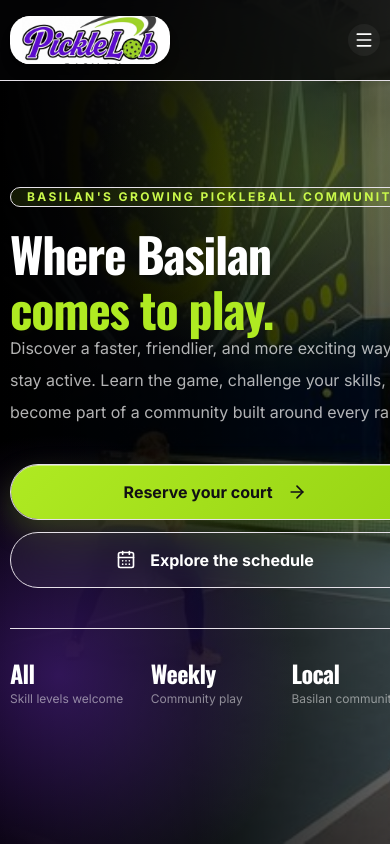
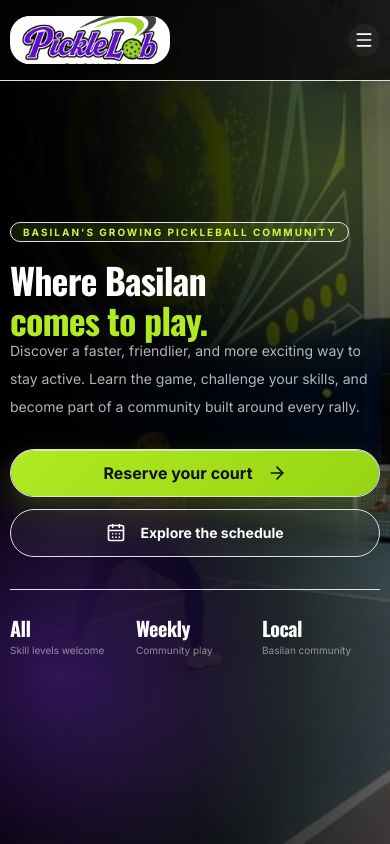
Before and after one commit to buildwithjaym/pickleball-basilan-booking, a Next.js app: page / in a window 390 px wide. Shown: the top 844 px of the page. Built offline with nearby package versions, Linux system fonts and the light colour scheme.

Commit message:
fixes the hero section responsivenes

```diff
--- a/app/page.tsx
+++ b/app/page.tsx
@@ -530,8 +530,9 @@ export default function HomePage() {
       <main>
         <section
   id="home"
-          className="relative isolate flex min-h-[100svh] items-center overflow-hidden bg-brand-black pb-20 pt-32 text-white"
+  className="relative isolate flex min-h-[100svh] items-center overflow-hidden bg-brand-black pb-16 pt-24 sm:pt-28 lg:pt-32 text-white"
 >
+  {/* BACKGROUND (UNCHANGED) */}
   <Image
     src="/hero_pic.jpg"
     alt="Pickleball players enjoying a match"
@@ -541,11 +542,13 @@ export default function HomePage() {
     className="object-cover object-center"
   />
 
+  {/* OVERLAYS (UNCHANGED) */}
   <div className="absolute inset-0 bg-black/50" />
   <div className="absolute inset-0 bg-gradient-to-r from-black via-black/80 to-black/25" />
   <div className="absolute inset-0 bg-[radial-gradient(circle_at_80%_20%,rgba(151,212,20,0.22),transparent_30%)]" />
   <div className="absolute inset-0 bg-[radial-gradient(circle_at_15%_80%,rgba(135,53,245,0.34),transparent_32%)]" />
 
+  {/* FLOAT ANIMATION (UNCHANGED) */}
   <motion.div
     aria-hidden="true"
     animate={{
@@ -560,44 +563,74 @@ export default function HomePage() {
     className="absolute right-[7%] top-[17%] hidden size-48 rounded-full bg-brand-lime-400/15 blur-3xl lg:block"
   />
 
-          <div className="site-container relative z-10 grid items-center gap-14 lg:grid-cols-[1.08fr_0.92fr]">
+  {/* RESPONSIVE GRID FIX ONLY */}
+  <div className="
+    site-container relative z-10
+    grid items-center gap-10 lg:gap-14
+    lg:grid-cols-[1.08fr_0.92fr]
+  ">
+
+    {/* LEFT CONTENT */}
     <motion.div
-              initial={{
-                opacity: 0,
-                y: 30,
-              }}
-              animate={{
-                opacity: 1,
-                y: 0,
-              }}
-              transition={{
-                duration: 0.7,
-                ease: "easeOut",
-              }}
+      initial={{ opacity: 0, y: 30 }}
+      animate={{ opacity: 1, y: 0 }}
+      transition={{ duration: 0.7, ease: "easeOut" }}
       className="max-w-4xl"
     >
-              <Badge className="mb-6 border-brand-lime-300/30 bg-brand-lime-400/10 px-4 py-2 text-xs font-bold uppercase tracking-[0.2em] text-brand-lime-300 hover:bg-brand-lime-400/10">
+      {/* BADGE (RESPONSIVE TEXT ONLY) */}
+      <Badge className="
+        mb-5 sm:mb-6
+        border-brand-lime-300/30
+        bg-brand-lime-400/10
+        px-3 sm:px-4 py-2
+        text-[10px] sm:text-xs
+        font-bold uppercase tracking-[0.2em]
+        text-brand-lime-300
+      ">
         Basilan&apos;s growing pickleball community
       </Badge>
 
-              <h1 className="font-display text-5xl font-bold leading-[0.96] tracking-tight sm:text-6xl md:text-7xl xl:text-[5.75rem]">
+      {/* TITLE (FIX MOBILE OVERFLOW ONLY) */}
+      <h1 className="
+        font-display font-bold tracking-tight leading-[0.98]
+        text-4xl sm:text-5xl md:text-6xl lg:text-7xl xl:text-[5.75rem]
+      ">
         Where Basilan
-                <span className="mt-2 block text-brand-lime-400">
+        <span className="mt-1 sm:mt-2 block text-brand-lime-400">
           comes to play.
         </span>
       </h1>
 
-              <p className="mt-7 max-w-2xl text-base leading-8 text-white/70 sm:text-lg lg:text-xl">
-                Discover a faster, friendlier, and more exciting way to
-                stay active. Learn the game, challenge your skills, and
-                become part of a community built around every rally.
+      {/* DESCRIPTION (BETTER MOBILE READABILITY ONLY) */}
+      <p className="
+        mt-5 sm:mt-7
+        max-w-2xl
+        text-sm sm:text-base lg:text-xl
+        leading-7 sm:leading-8
+        text-white/70
+      ">
+        Discover a faster, friendlier, and more exciting way to stay active.
+        Learn the game, challenge your skills, and become part of a community
+        built around every rally.
       </p>
 
-              <div className="mt-9 flex flex-col gap-3 sm:flex-row">
+      {/* CTA (MOBILE-FIRST FIX ONLY) */}
+      <div className="
+        mt-7 sm:mt-9
+        flex flex-col sm:flex-row
+        gap-3
+      ">
+
         <Button
           asChild
           size="lg"
-                  className="lime-button h-14 rounded-full px-8 text-base font-bold"
+          className="
+            h-12 sm:h-14
+            w-full sm:w-auto
+            rounded-full px-6 sm:px-8
+            text-base font-bold
+            lime-button
+          "
         >
           <Link href="/reservation">
             Reserve your court
@@ -609,64 +642,68 @@ export default function HomePage() {
           asChild
           size="lg"
           variant="outline"
-                  className="h-14 rounded-full border-white/25 bg-white/5 px-8 text-base font-bold text-white backdrop-blur-md hover:bg-white/10 hover:text-white"
+          className="
+            h-12 sm:h-14
+            w-full sm:w-auto
+            rounded-full px-6 sm:px-8
+            border-white/25 bg-white/5
+            text-white font-bold
+            backdrop-blur-md
+            hover:bg-white/10
+          "
         >
           <Link href="/schedule">
             <CalendarDays className="mr-2 size-5" />
             Explore the schedule
           </Link>
         </Button>
+
       </div>
 
-              <div className="mt-10 grid max-w-2xl grid-cols-3 gap-3 border-t border-white/15 pt-7">
+      {/* STATS (MOBILE WRAP FIX ONLY) */}
+      <div className="
+        mt-8 sm:mt-10
+        grid grid-cols-3 gap-2 sm:gap-3
+        max-w-2xl
+        border-t border-white/15 pt-6
+      ">
         <div>
-                  <div className="font-display text-2xl font-bold text-white sm:text-3xl">
-                    All
-                  </div>
-                  <p className="mt-1 text-xs leading-5 text-white/50 sm:text-sm">
+          <div className="font-display text-xl sm:text-3xl font-bold">All</div>
+          <p className="text-[10px] sm:text-sm text-white/50">
             Skill levels welcome
           </p>
         </div>
 
         <div>
-                  <div className="font-display text-2xl font-bold text-white sm:text-3xl">
-                    Weekly
-                  </div>
-                  <p className="mt-1 text-xs leading-5 text-white/50 sm:text-sm">
+          <div className="font-display text-xl sm:text-3xl font-bold">Weekly</div>
+          <p className="text-[10px] sm:text-sm text-white/50">
             Community play
           </p>
         </div>
 
         <div>
-                  <div className="font-display text-2xl font-bold text-white sm:text-3xl">
-                    Local
-                  </div>
-                  <p className="mt-1 text-xs leading-5 text-white/50 sm:text-sm">
+          <div className="font-display text-xl sm:text-3xl font-bold">Local</div>
+          <p className="text-[10px] sm:text-sm text-white/50">
             Basilan community
           </p>
         </div>
       </div>
     </motion.div>
 
+    {/* RIGHT PANEL (RESPONSIVE FIX ONLY - NO DESIGN CHANGE) */}
     <motion.div
-              initial={{
-                opacity: 0,
-                scale: 0.94,
-                x: 30,
-              }}
-              animate={{
-                opacity: 1,
-                scale: 1,
-                x: 0,
-              }}
-              transition={{
-                duration: 0.75,
-                delay: 0.2,
-                ease: "easeOut",
-              }}
+      initial={{ opacity: 0, scale: 0.94, x: 30 }}
+      animate={{ opacity: 1, scale: 1, x: 0 }}
+      transition={{ duration: 0.75, delay: 0.2, ease: "easeOut" }}
       className="relative hidden lg:block"
     >
+      {/*
+        KEEP ENTIRE RIGHT PANEL EXACTLY SAME
+        ONLY VISIBILITY CHANGED (lg-only safe)
+      */}
+
       <div className="glass-panel relative ml-auto max-w-md overflow-hidden rounded-[2rem] p-7">
+        {/* unchanged content */}
         <div className="flex items-start justify-between gap-5">
           <div>
             <p className="text-xs font-bold uppercase tracking-[0.2em] text-brand-lime-300">
@@ -686,62 +723,27 @@ export default function HomePage() {
           <div className="flex items-center gap-3 rounded-2xl border border-white/10 bg-white/5 p-4">
             <Clock3 className="size-5 text-brand-lime-300" />
             <div>
-                      <p className="text-xs text-white/45">
-                        Playing time
-                      </p>
-                      <p className="mt-1 font-semibold">
-                        Saturday, 5s:00 PM
-                      </p>
+              <p className="text-xs text-white/45">Playing time</p>
+              <p className="mt-1 font-semibold">Saturday, 5:00 PM</p>
             </div>
           </div>
 
           <div className="flex items-center gap-3 rounded-2xl border border-white/10 bg-white/5 p-4">
             <MapPin className="size-5 text-brand-lime-300" />
             <div>
-                      <p className="text-xs text-white/45">
-                        Location
-                      </p>
+              <p className="text-xs text-white/45">Location</p>
               <p className="mt-1 font-semibold">
                 Sunrise, Isabela City, Basilan
               </p>
             </div>
           </div>
         </div>
-
-                <div className="mt-7 flex items-center justify-between gap-5 border-t border-white/10 pt-6">
-                  <div className="flex -space-x-3">
-                    {["PB", "OP", "CM", "+8"].map((label, index) => (
-                      <div
-                        key={label}
-                        className={`flex size-10 items-center justify-center rounded-full border-2 border-brand-black text-[10px] font-bold ${
-                          index === 3
-                            ? "bg-brand-lime-400 text-brand-black"
-                            : "bg-brand-purple-600 text-white"
-                        }`}
-                      >
-                        {label}
-                      </div>
-                    ))}
       </div>
 
-                  <p className="text-right text-xs leading-5 text-white/50">
-                    Players are
-                    <span className="block font-semibold text-white">
-                      ready to rally
-                    </span>
-                  </p>
-                </div>
-              </div>
-
+      {/* FLOAT ELEMENT (UNCHANGED) */}
       <motion.div
-                animate={{
-                  y: [0, -10, 0],
-                }}
-                transition={{
-                  duration: 4,
-                  repeat: Number.POSITIVE_INFINITY,
-                  ease: "easeInOut",
-                }}
+        animate={{ y: [0, -10, 0] }}
+        transition={{ duration: 4, repeat: Infinity, ease: "easeInOut" }}
         className="absolute -bottom-10 -left-10 rounded-3xl border border-white/15 bg-brand-purple-600/90 p-5 shadow-2xl backdrop-blur-xl"
       >
         <div className="flex items-center gap-4">
@@ -750,16 +752,13 @@ export default function HomePage() {
           </div>
 
           <div>
-                    <p className="text-xs text-white/55">
-                      More than a sport
-                    </p>
-                    <p className="font-bold">
-                      A community experience
-                    </p>
+            <p className="text-xs text-white/55">More than a sport</p>
+            <p className="font-bold">A community experience</p>
           </div>
         </div>
       </motion.div>
     </motion.div>
+
   </div>
 </section>
 
```
Lines whose indentation alone changed are shown as unchanged.
